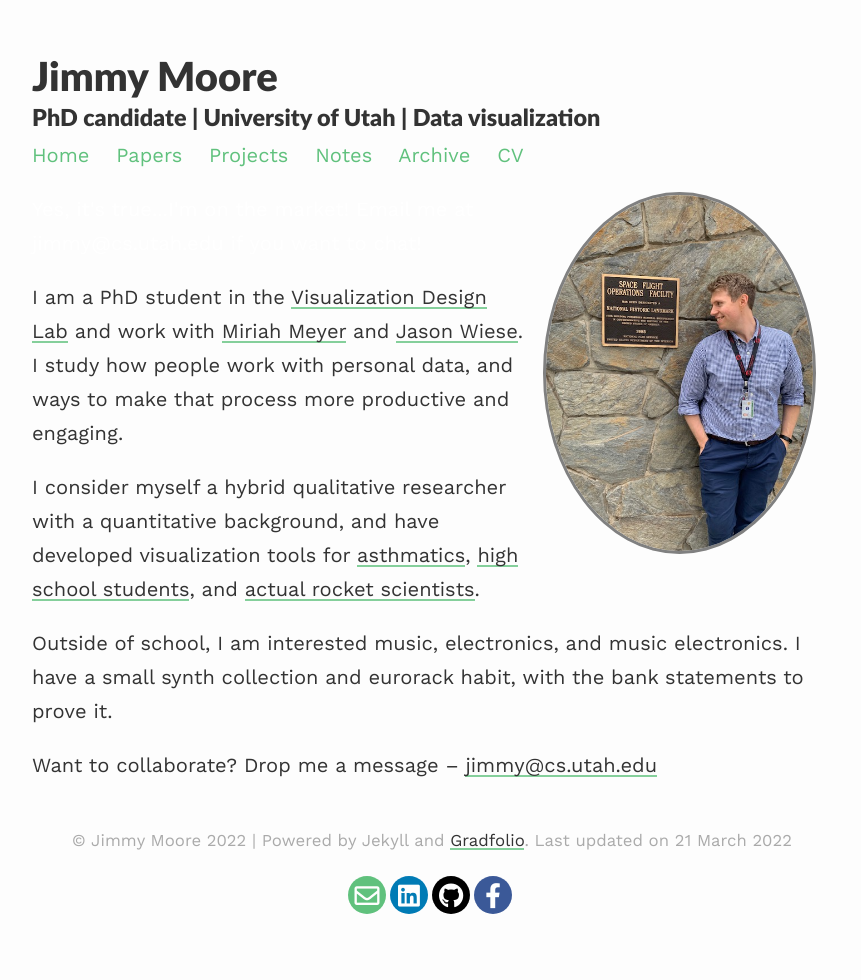
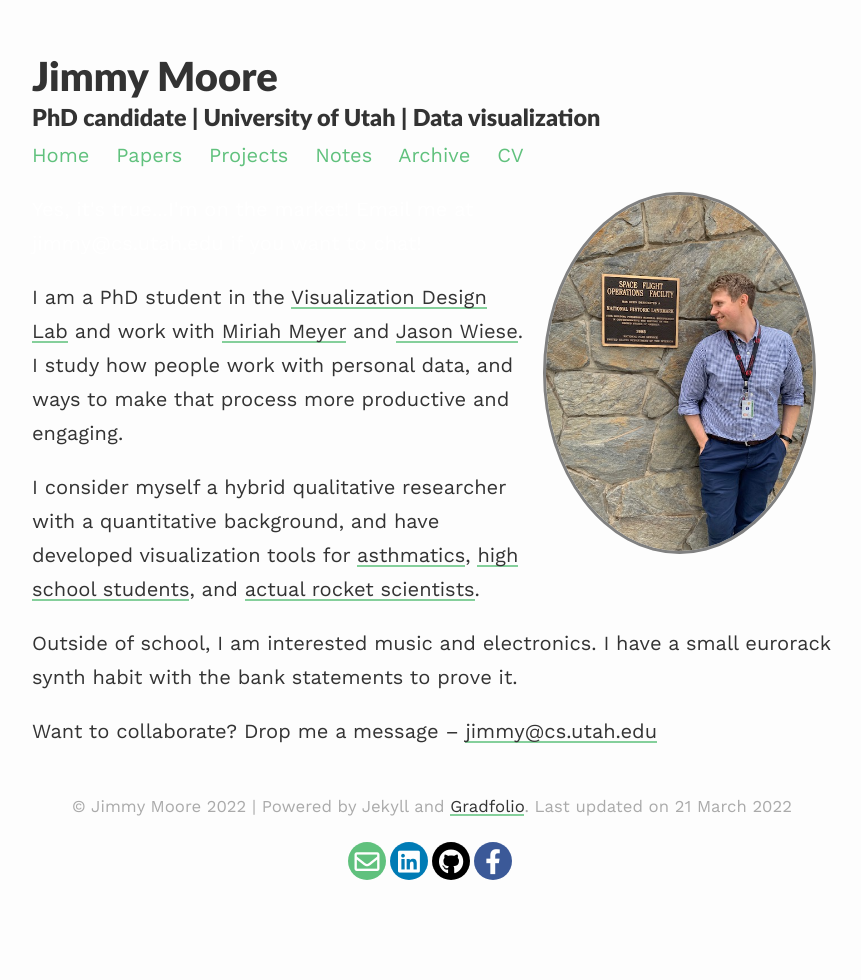
Before and after one commit to UtahJimmy/utahjimmy.github.io, a Jekyll site: the page built from index.md, in a window 1280 px wide. Shown: the whole page, without its empty margins (208-1069 px from the left). Built offline with Jekyll 4.4.1, drawn with Linux system fonts in a browser that asks for light colours; nearby versions of some CDN libraries.

Commit message:
Update index.md

```diff
--- a/index.md
+++ b/index.md
@@ -13,6 +13,6 @@ I am a PhD student in the [Visualization Design Lab](https://vdl.sci.utah.edu/)
 
 I consider myself a hybrid qualitative researcher with a quantitative background, and have developed visualization tools for [asthmatics](https://vdl.sci.utah.edu/publications/2018_imwut_maav/), [high school students](https://utahjimmy.github.io/AQ-U_Explorer/), and [actual rocket scientists](https://vdl.sci.utah.edu/publications/2021_aas_porter/).
 
-Outside of school, I am interested music, electronics, and music electronics.  I have a small synth collection and eurorack habit, with the bank statements to prove it.
+Outside of school, I am interested music and electronics.  I have a small eurorack synth habit with the bank statements to prove it.
 
 Want to collaborate?  Drop me a message -- <a href="mailto:jimmy@cs.utah.edu">jimmy@cs.utah.edu</a>
```
